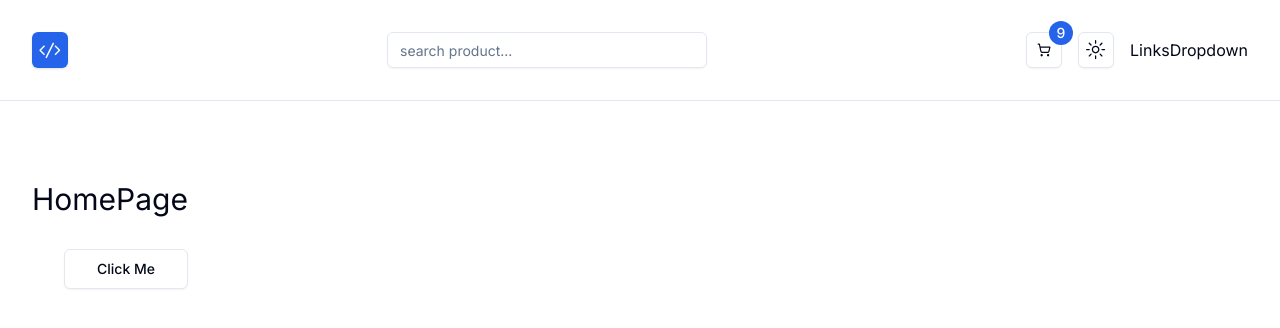
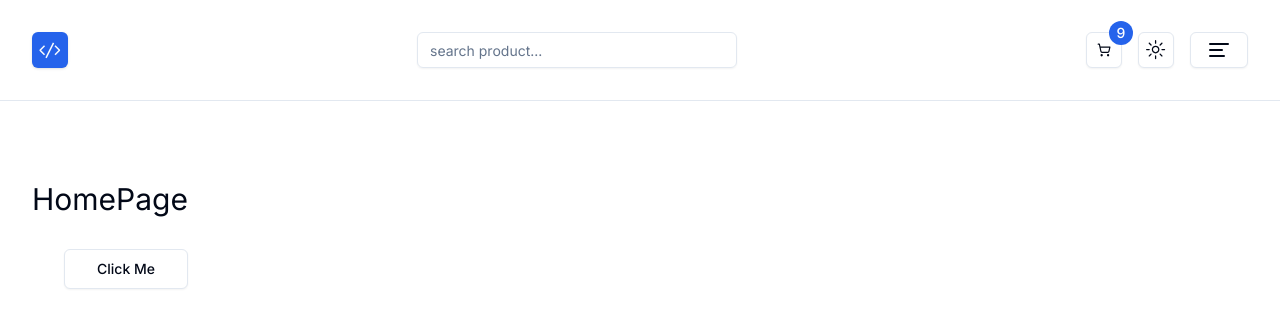
Before and after one commit to Kassim95/Next.js-Store, a Next.js app: page / in a window 1280 px wide. Shown: the top 328 px of the page. Built offline with nearby package versions, Linux system fonts and the light colour scheme.

Commit message:
LinksDropdown component

```diff
--- a/components/navbar/LinksDropdown.tsx
+++ b/components/navbar/LinksDropdown.tsx
@@ -1,5 +1,36 @@
+import {
+  DropdownMenu,
+  DropdownMenuContent,
+  DropdownMenuItem,
+  DropdownMenuTrigger,
+  DropdownMenuSeparator,
+} from "@/components/ui/dropdown-menu";
+import { LuAlignLeft } from "react-icons/lu";
+import Link from "next/link";
+import { Button } from "../ui/button";
+import { links } from "@/utils/links";
+
 const LinksDropdown = () => {
-  return <div>LinksDropdown</div>;
+  return (
+    <DropdownMenu>
+      <DropdownMenuTrigger asChild>
+        <Button variant="outline" className="flex gap-4 max-w-[100px]">
+          <LuAlignLeft className="w-6 h-6" />
+        </Button>
+      </DropdownMenuTrigger>
+      <DropdownMenuContent className="w-40" align="start" sideOffset={10}>
+        {links.map((link) => {
+          return (
+            <DropdownMenuItem key={link.href}>
+              <Link href={link.href} className="capitalize w-full">
+                {link.label}
+              </Link>
+            </DropdownMenuItem>
+          );
+        })}
+      </DropdownMenuContent>
+    </DropdownMenu>
+  );
 };
 
 export default LinksDropdown;
--- /dev/null
+++ b/utils/links.ts
@@ -0,0 +1,13 @@
+type NavLink = {
+  href: string;
+  label: string;
+};
+
+export const links: NavLink[] = [
+  { href: "/", label: "home" },
+  { href: "/about", label: "about" },
+  { href: "/products", label: "products" },
+  { href: "/favorites", label: "favorites" },
+  { href: "/cart", label: "cart" },
+  { href: "/orders", label: "orders" },
+];
```
